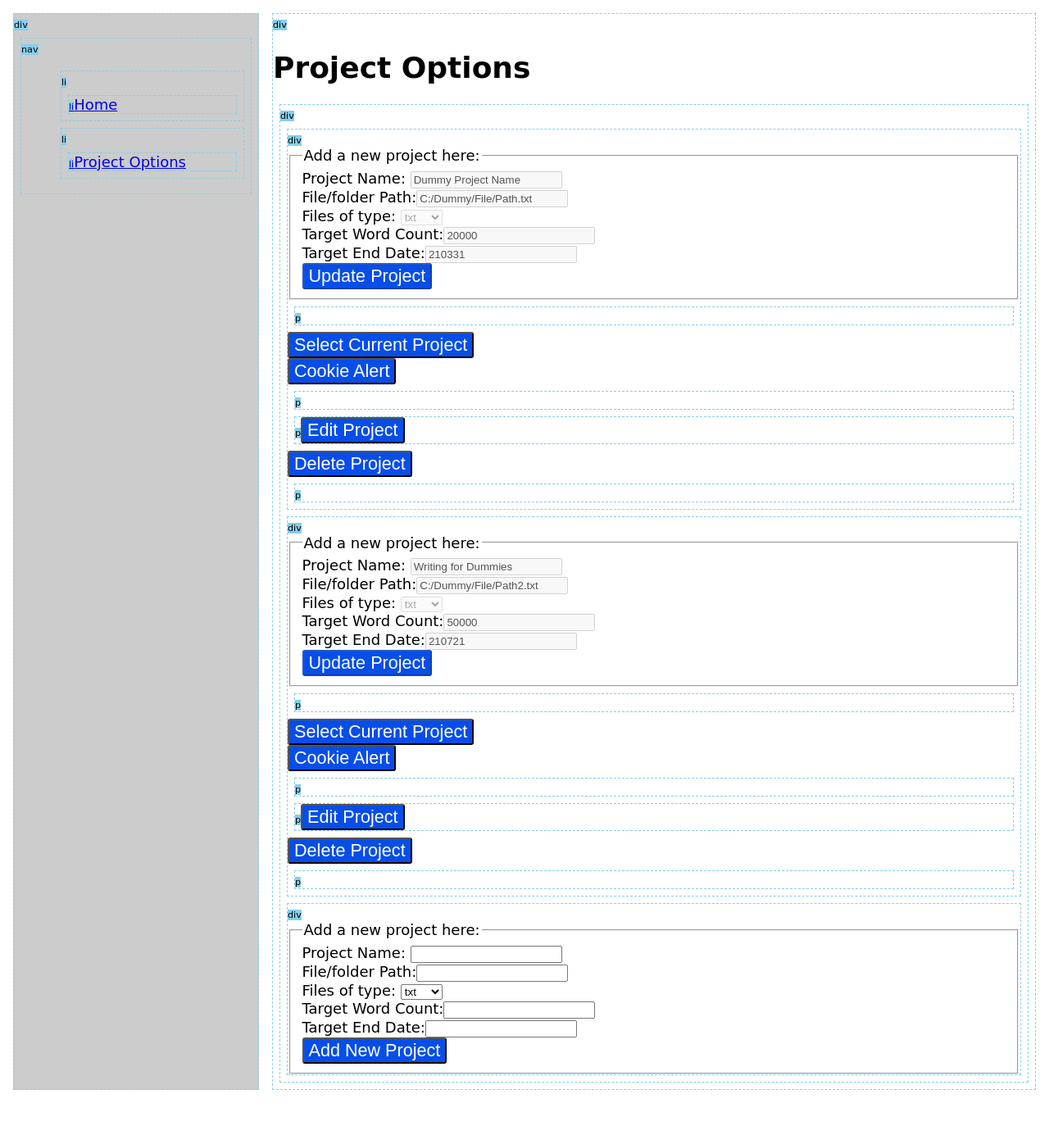
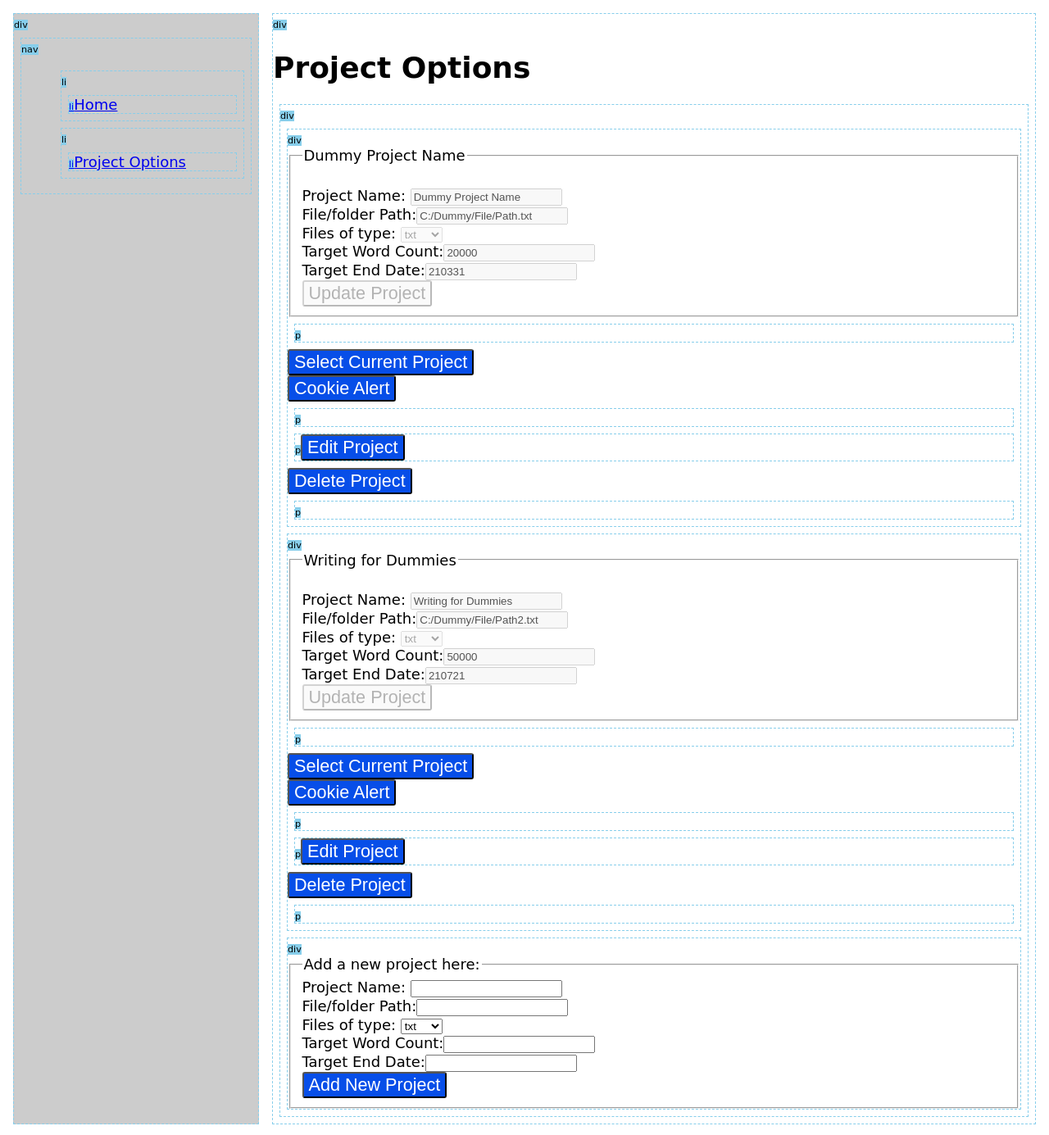
Before and after one commit to ericoulster/Project-Nanite, a Flask app: page /options in a window 1280 px wide. Shown: the top 1385 px of the page at 82% size. Before the commit the page ends 1330 px from the top, so only its background shows below. Run offline with Flask 2, Linux system fonts and the light colour scheme.

Commit message:
Connected forms in Options to update individual projects and started styling.

```diff
--- a/front_end/__init__.py
+++ b/front_end/__init__.py
@@ -2,5 +2,4 @@ from flask import Flask
 
 app = Flask(__name__)
 
-import api
 import front_end.urls
--- a/front_end/static/css/styles.css
+++ b/front_end/static/css/styles.css
@@ -95,6 +95,11 @@ button, input[type="submit"] {
     font-size: larger;
 }
 
+input[type="submit"]:disabled {
+    background-color: rgba(239, 239, 239, 0.3);
+    color:rgba(16, 16, 16, 0.3);
+}
+
 /* GRID */
 .grid-container {
     display: grid;
--- a/front_end/templates/options.html
+++ b/front_end/templates/options.html
@@ -7,18 +7,19 @@
   <div id="project-{{idx}}">
     <form id="project-{{idx}}-form" action="/project-options/{{idx}}" method="POST">
       <fieldset>
-          <legend>Add a new project here:</legend>
-            <label>Project Name: </label><input type="text" name="name" value="{{ project.name }}" required disabled><br/>
-            <label>File/folder Path:</label><input type="text" name="filepath" value="{{ project.filepath }}" required disabled><br/>
+          <legend>{{ project.name }}</legend>
+            <input type="text" name="projectid" value="{{idx}}" class="formfield" hidden required disabled><br/>
+            <label>Project Name: </label><input type="text" name="name" value="{{ project.name }}" class="formfield" required disabled><br/>
+            <label>File/folder Path:</label><input type="text" name="filepath" value="{{ project.filepath }}" class="formfield" required disabled><br/>
             <label>Files of type:</label>
-              <select name="filetype" selected="{{ project.filetype }}" required disabled>
+              <select name="filetype" selected="{{ project.filetype }}" class="formfield" required disabled>
                 <option value="txt">txt</option>
                 <option value="rtf">rtf</option>
                 <option value="docx">docx</option>
               </select><br/>
-            <label>Target Word Count:</label><input type="text" name="targetwordcount" value="{{ project.targetwordcount }}" required disabled><br/>
-            <label>Target End Date:</label><input type="text" name="targetenddate" value="{{ project.targetenddate }}" required disabled><br/>
-            <input type="submit" value="Update Project" disabled>
+            <label>Target Word Count:</label><input type="text" name="targetwordcount" value="{{ project.targetwordcount }}" class="formfield" required disabled><br/>
+            <label>Target End Date:</label><input type="text" name="targetenddate" value="{{ project.targetenddate }}" class="formfield" required disabled><br/>
+            <input type="submit" value="Update Project" class="formfield" disabled>
       </fieldset>
     </form>
     <p>
@@ -29,7 +30,7 @@
 
 
       <button onclick="alert(document.cookie);">Cookie Alert</button></p>
-    <p><button onclick="pr = document.querySelectorAll('div#project-{{idx}} > form#project-{{idx}}-form input'); pr.forEach(function(x){x.toggleAttribute('disabled')})">Edit Project</button>
+    <p><button onclick="pr = document.querySelectorAll('div#project-{{idx}} > form#project-{{idx}}-form .formfield'); pr.forEach(function(x){x.toggleAttribute('disabled')})">Edit Project</button>
       <form action = "/project-options/{{idx}}/del" method = "POST">
         <input type="hidden" name="delproject" value="{{idx}}">
         <input type="submit" value="Delete Project">
--- a/front_end/urls.py
+++ b/front_end/urls.py
@@ -7,22 +7,29 @@ from flask        import request, redirect, url_for, make_response
 from math         import ceil
 from datetime     import datetime
 
-from wordcounter_funcs import wordmeta_set, wordcount, filepull
-from helper            import load_projects_options, get_projects, get_project, get_current_project_id
+from wordcounter_funcs import wordmeta_set, wordcount, filepull, wordcount_update
+from helper            import load_projects_options, get_projects, get_project, get_current_project_id, check_and_extract
 from front_end         import app
 
 
 @app.route('/')
 def index():
     # Get Current project
-    current_project_id = int(get_current_project_id())
-    current_project = get_project(current_project_id)
+    current_project_id = get_current_project_id() #returns a full string, or False
 
-    wctoday = 0 # TODO when it becomes possible to get meta: wordcount(filepull(current_project['filepath'], filetype='txt', isDirectory=False))
-    daysleft = datetime.strptime(str(current_project["targetenddate"]),'%y%m%d') - datetime.today()
-    daysleft = int(daysleft.days)
-    wordsleft = current_project["targetwordcount"] - wctoday
-    wctoday_suggested_target =  ceil(wordsleft / daysleft)
+    if current_project_id is False: # i.e. there is no current_project_id
+        current_project = {"name":"No Project: Create one now!","todaystargetwordcount":0}
+        wctoday = 0
+        wctoday_suggested_target = 0
+    else: # If there is a current_project_id
+        current_project_id = int(current_project_id)
+        current_project = get_project(current_project_id)
+
+        wctoday = 0 # TODO when it becomes possible to get meta: wordcount(filepull(current_project['filepath'], filetype='txt', isDirectory=False))
+        daysleft = datetime.strptime(str(current_project["targetenddate"]),'%y%m%d') - datetime.today()
+        daysleft = int(daysleft.days)
+        wordsleft = current_project["targetwordcount"] - wctoday
+        wctoday_suggested_target =  ceil(wordsleft / daysleft)
 
     return render_template('home.html', \
         pagetitle='Home', \
@@ -74,25 +81,32 @@ def pg_charts():
 def change_project_options(project_num): # for a single project
     if request.method == 'POST':
 
-        # These variable might or might not have values depending on which form is filled to update a record (home page or options page)
-        # TODO: HANDLE THIS
+        pr_id = check_and_extract('projectid', request.form)
+        wc_target_today = check_and_extract('wc_target_today', request.form)
+        projectname = check_and_extract('name', request.form)
+        filepath = check_and_extract('filepath', request.form)
+        filetype = check_and_extract('filetype', request.form)
+        targetwordcount = check_and_extract('targetwordcount', request.form)
+        targetenddate = check_and_extract('targetenddate', request.form)
 
-        wc_target_today = request.form['wctoday_target_new']
-        projectname = request.form['name']
-        filepath = request.form['filepath']
-        targetwordcount = request.form['targetwordcount']
-        targetenddate = request.form['targetenddate']
+        if wc_target_today is not None:
+            #TODO: run function to update today's target only: does this exist?
+            pass
 
-        # TODO: change details for a single existing project
+        if projectname is not None: # AND the others?
+            # SEND THESE TO BACK END
+            # TODO: this function currently just adds a new row, rather than updating the existing one
+            wordmeta_set(pr_id, projectname, targetwordcount, filepath, filetype, targetenddate)
 
         ## DEBUGGING ##
-        print('Function run: change_project_options: change details for a single existing project')
+        print('Function run: change_project_options: change details for a single existing project\n')
+        print(f'Submitted Values: {wc_target_today} | {pr_id} | {projectname} | {filepath} | {filetype} | {targetwordcount} | {targetenddate}')
         ## ##
         return redirect(request.referrer)
 
 @app.route('/project-options/<int:project_num>/del', methods=['POST'])
 def delete_project_options(project_num): # for a single project
-    # TODO: delete a project
+    # TODO: delete a project: function doesn't exist
 
     ## DEBUGGING ##
     print(f"Function run: delete_project_options: delete project {str(project_num)}")
@@ -100,6 +114,7 @@ def delete_project_options(project_num): # for a single project
     return redirect(request.referrer)
 
 #### Cookie for Current Project ####
+
 @app.route('/current-project', methods = ['POST'])
 def current_project_cookie():
     current_project_id = request.form['currentproject']
--- a/helper.py
+++ b/helper.py
@@ -10,7 +10,7 @@ def get_current_project_id():
     currentproject = request.cookies.get('currentproject')
 
     if not currentproject:
-        currentproject = 0
+        currentproject = False
 
     return currentproject
 
@@ -38,3 +38,9 @@ def get_projects():
 def get_project(p_id):
     projects = get_projects()
     return projects[p_id] # returns a single project and its options
+
+def check_and_extract(parameter, formdata):
+    if parameter in formdata:
+        return formdata[parameter]
+    else:
+        return None
--- a/wordcount_meta.csv
+++ b/wordcount_meta.csv
@@ -1,6 +1,2 @@
 Project ID,Project Name,Filetype,Latest Target,Project Path,Deadline
-1.0,a,b,c,d,e
-2.01e+17,Back 2 DF,txt,2000,D:/bport/Documents/Projects/Wordcounter project/FRONT END WORK/project-nanite/dummyProjects/B2F.txt,210320
-2.01e+17,Bacon,txt,25000,D:/bport/Documents/Projects/Wordcounter project/FRONT END WORK/project-nanite/dummyProjects/bacon.txt,210321
-2.01202e+17,Back 3 DF,txt,100,D:/bport/Documents/Projects/Wordcounter project/FRONT END WORK/project-nanite/dummyProjects/B2F.txt,210323
-201202162945551527,Bacon 2,txt,256,D:/bport/Documents/Projects/Wordcounter project/FRONT END WORK/project-nanite/dummyProjects/bacon.txt,210325
+1,a,b,c,d,e
```
Also changed, not shown: api/__init__.py (deleted, +0 -11 lines).
